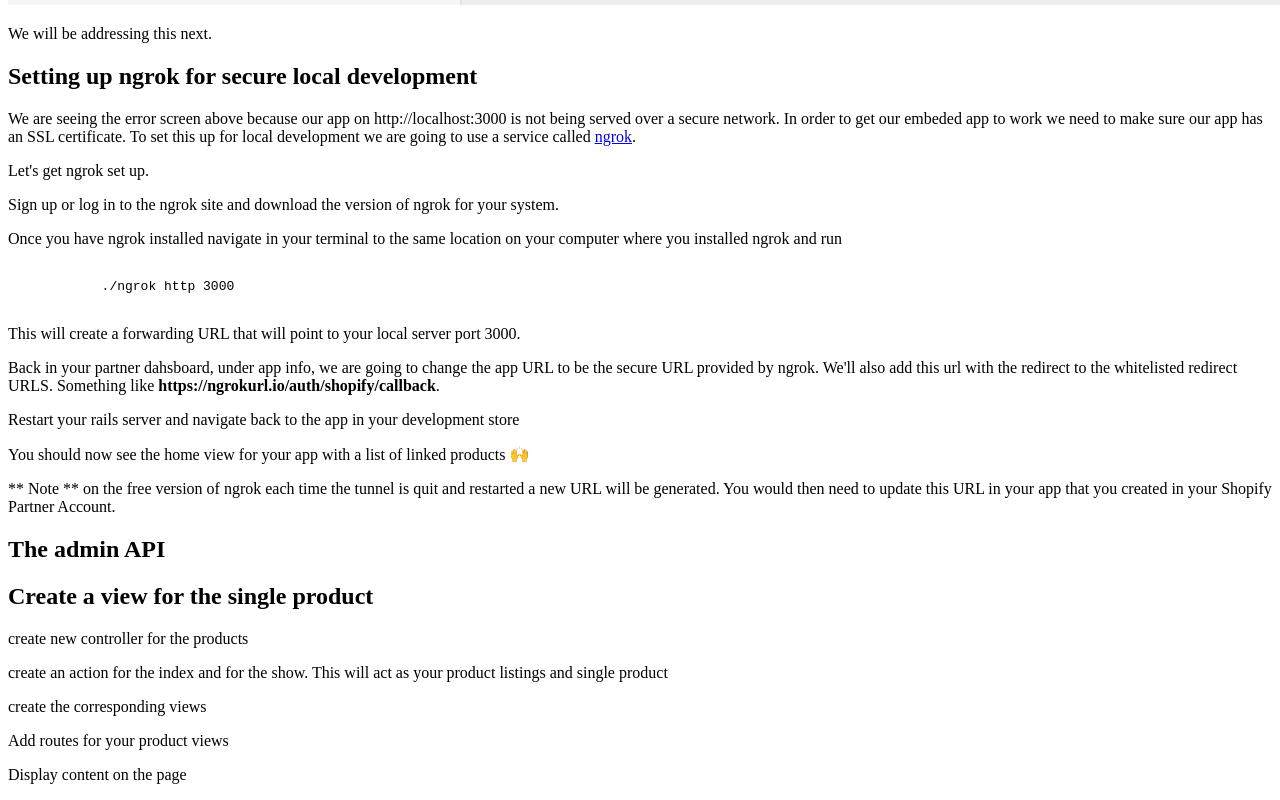
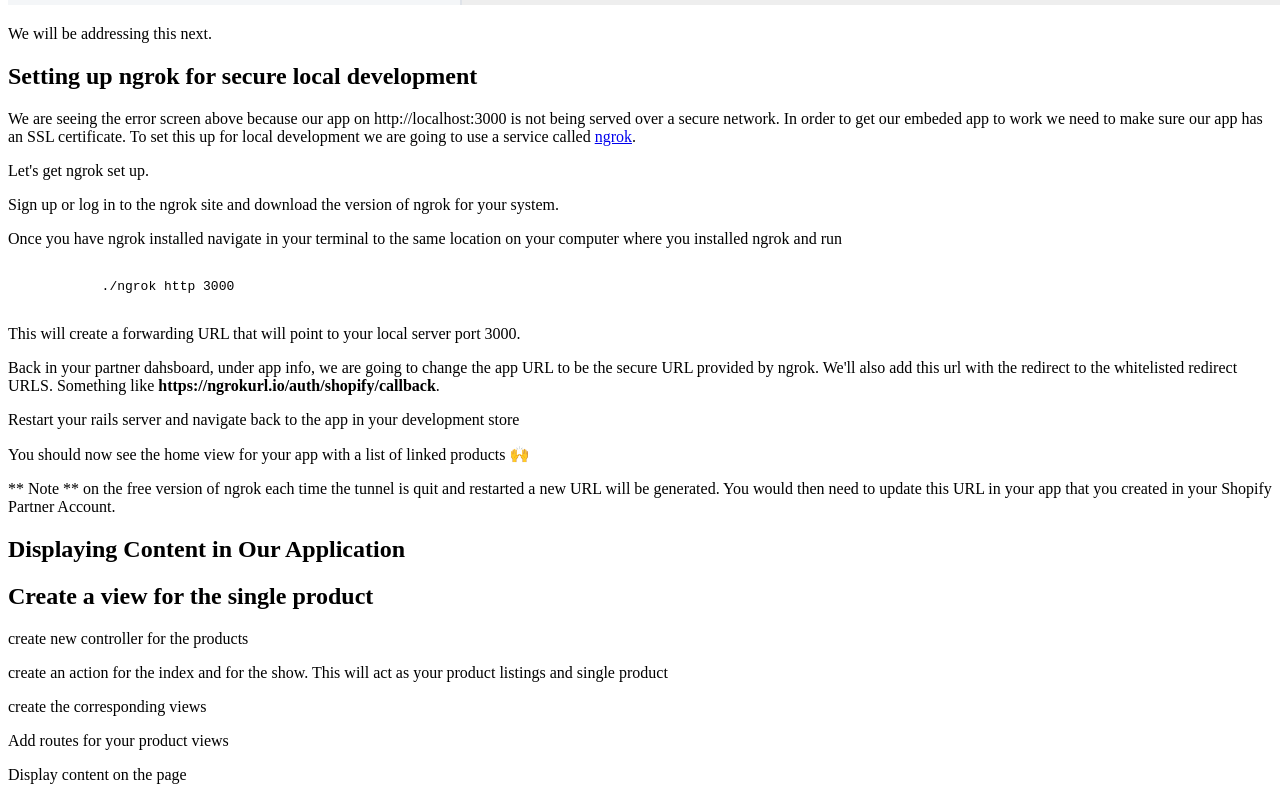
Before and after one commit to jrdnndtsch/shopify-app-3hr, a plain HTML site: page index.html in a window 1280 px wide. Shown: the part 8864-9664 px from the top of the page. Drawn offline with Linux system fonts and the light colour scheme.

Commit message:
setting up controller

```diff
--- a/index.html
+++ b/index.html
@@ -150,7 +150,7 @@
         <p>** Note ** on the free version of ngrok each time the tunnel is quit and restarted a new URL will be generated. You would then need to update this URL in your app that you created in your Shopify Partner Account.</p>
     </section>
     <section>
-        <h2>The admin API</h2>
+        <h2>Displaying Content in Our Application</h2>
     </section>
     <section>
         <h2>Create a view for the single product</h2>
```
